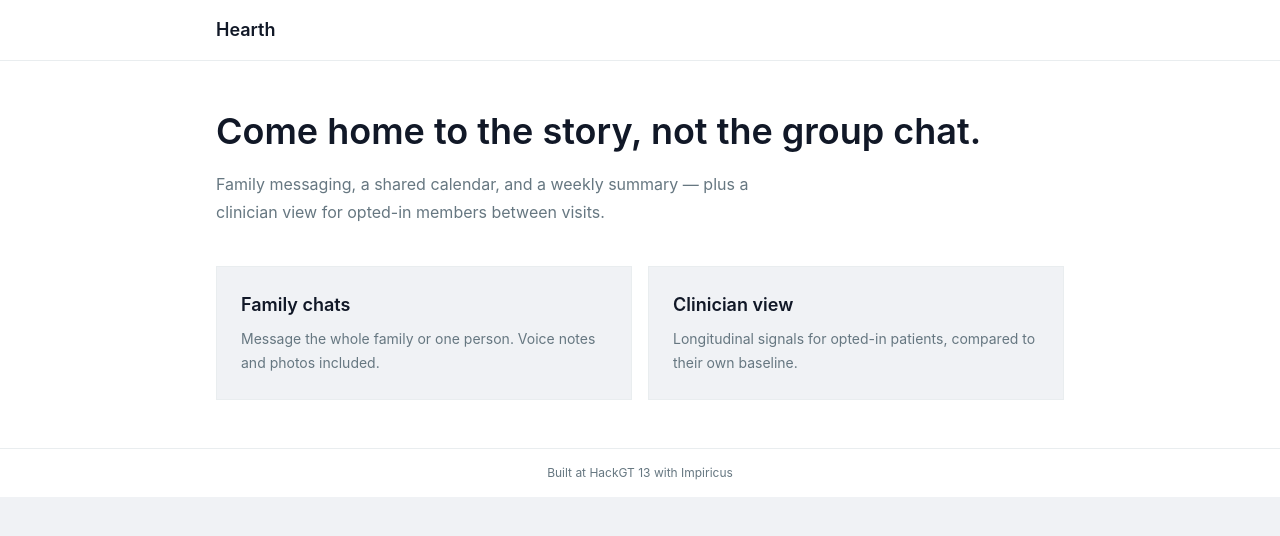
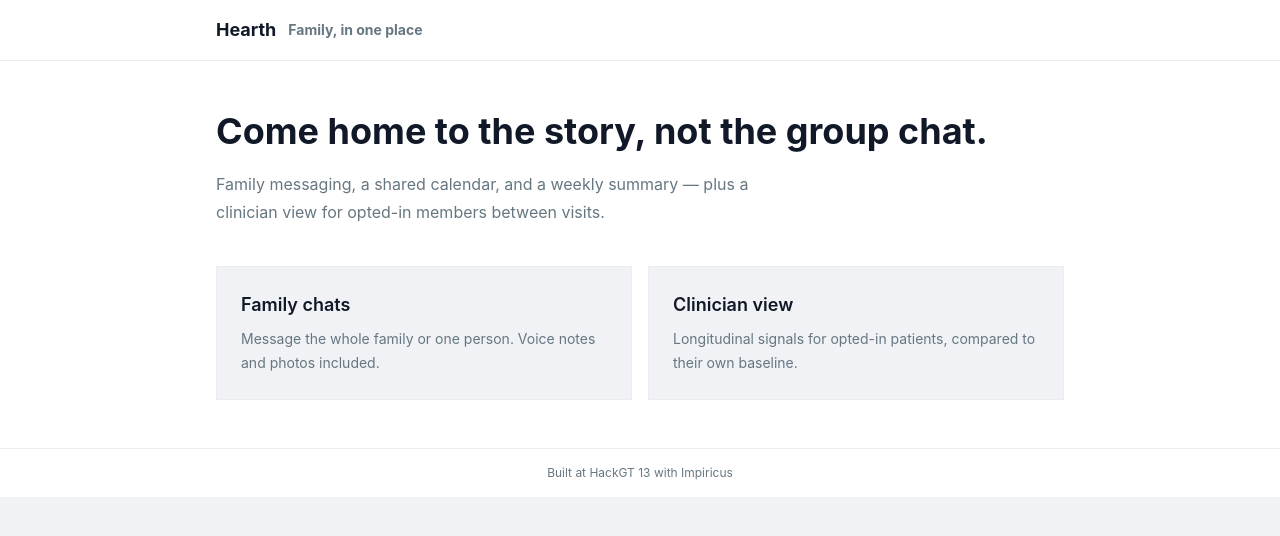
Before and after one commit to MooseCoding/HackGT13, a Next.js app: page / in a window 1280 px wide. Shown: the top 536 px of the page. Built offline with nearby package versions, Linux system fonts and the light colour scheme; a web font is replaced by a local one.

Commit message:
Set Hearth wordmark, tagline, and hero headline in Instagram Sans Bold
Co-authored-by: wangziqiolivia <wangziqiolivia@users.noreply.github.com>

```diff
--- a/src/app/globals.css
+++ b/src/app/globals.css
@@ -45,6 +45,12 @@ a {
   text-decoration: none;
 }
 
+/* Brand lockup: Instagram Sans Bold */
+.font-brand {
+  font-family: "Instagram Sans", "Instagram Sans Headline", -apple-system, "Segoe UI", sans-serif;
+  font-weight: 700;
+}
+
 .easy body,
 html.easy {
   font-size: 18px;
--- a/src/app/hcp/layout.tsx
+++ b/src/app/hcp/layout.tsx
@@ -6,7 +6,7 @@ export default function HcpLayout({ children }: { children: React.ReactNode }) {
       <header className="border-b border-line bg-paper">
         <div className="mx-auto flex max-w-4xl items-center justify-between px-6 py-3">
           <div>
-            <Link href="/" className="text-base font-semibold">
+            <Link href="/" className="font-brand text-base">
               Hearth
             </Link>
             <p className="text-xs text-mute">Clinician view</p>
--- a/src/app/page.tsx
+++ b/src/app/page.tsx
@@ -4,13 +4,14 @@ export default function Home() {
   return (
     <div className="min-h-full bg-paper">
       <header className="border-b border-line">
-        <div className="mx-auto flex max-w-4xl items-center px-6 py-4">
-          <span className="text-lg font-semibold">Hearth</span>
+        <div className="mx-auto flex max-w-4xl items-center gap-3 px-6 py-4">
+          <span className="font-brand text-lg">Hearth</span>
+          <span className="font-brand text-sm text-mute">Family, in one place</span>
         </div>
       </header>
 
       <main className="mx-auto max-w-4xl px-6 py-12">
-        <h1 className="text-3xl font-semibold leading-tight text-ink sm:text-4xl">
+        <h1 className="font-brand text-3xl leading-tight text-ink sm:text-4xl">
           Come home to the story, not the group chat.
         </h1>
         <p className="mt-4 max-w-xl text-base leading-7 text-mute">
--- a/src/components/family/FamilyChrome.tsx
+++ b/src/components/family/FamilyChrome.tsx
@@ -66,7 +66,7 @@ export function FamilyChrome() {
   return (
     <header className="border-b border-line bg-paper">
       <div className="flex items-center gap-4 px-4 py-2.5">
-        <Link href="/" className="text-base font-semibold text-ink">
+        <Link href="/" className="font-brand text-base text-ink">
           Hearth
         </Link>
         <nav className="flex gap-1">
```
